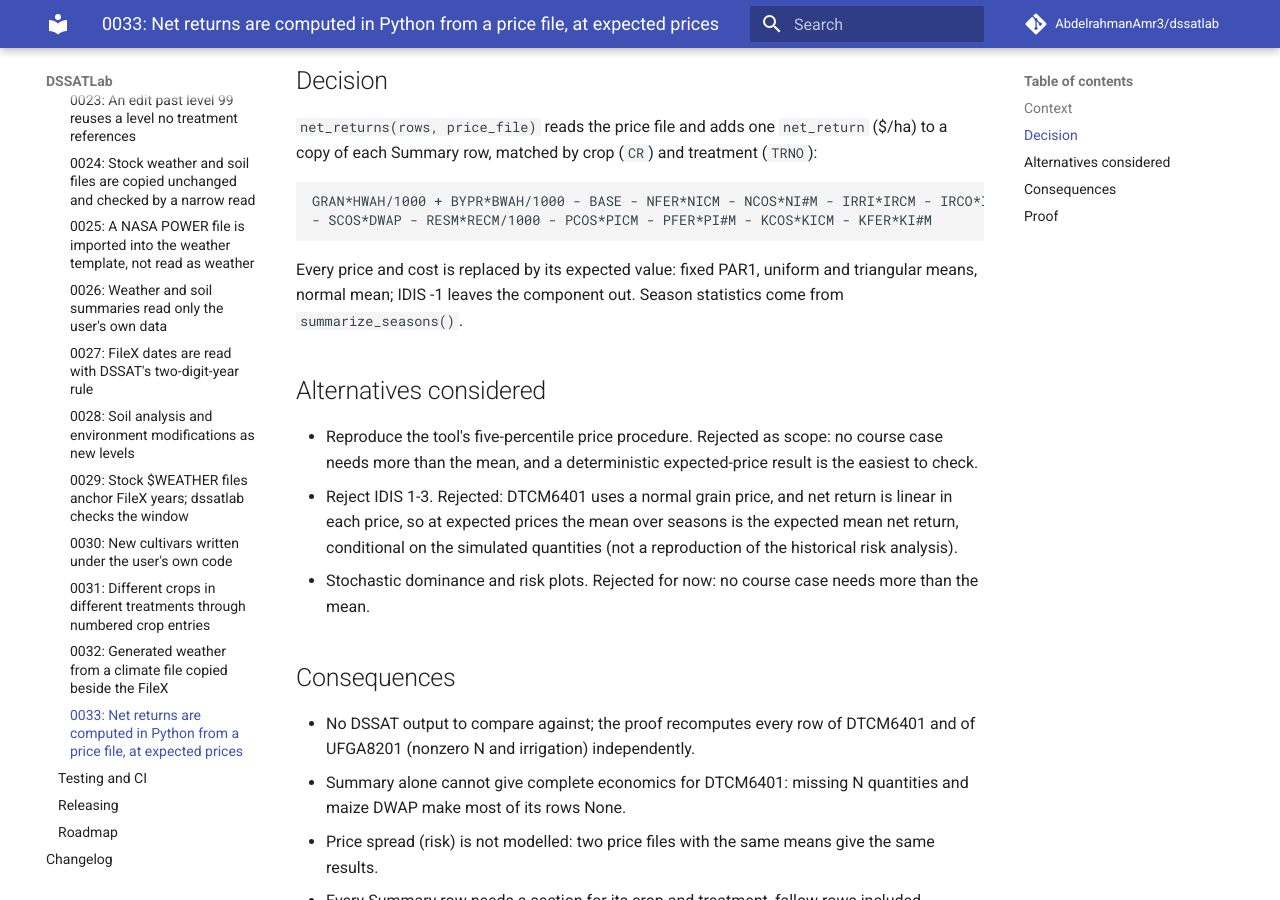
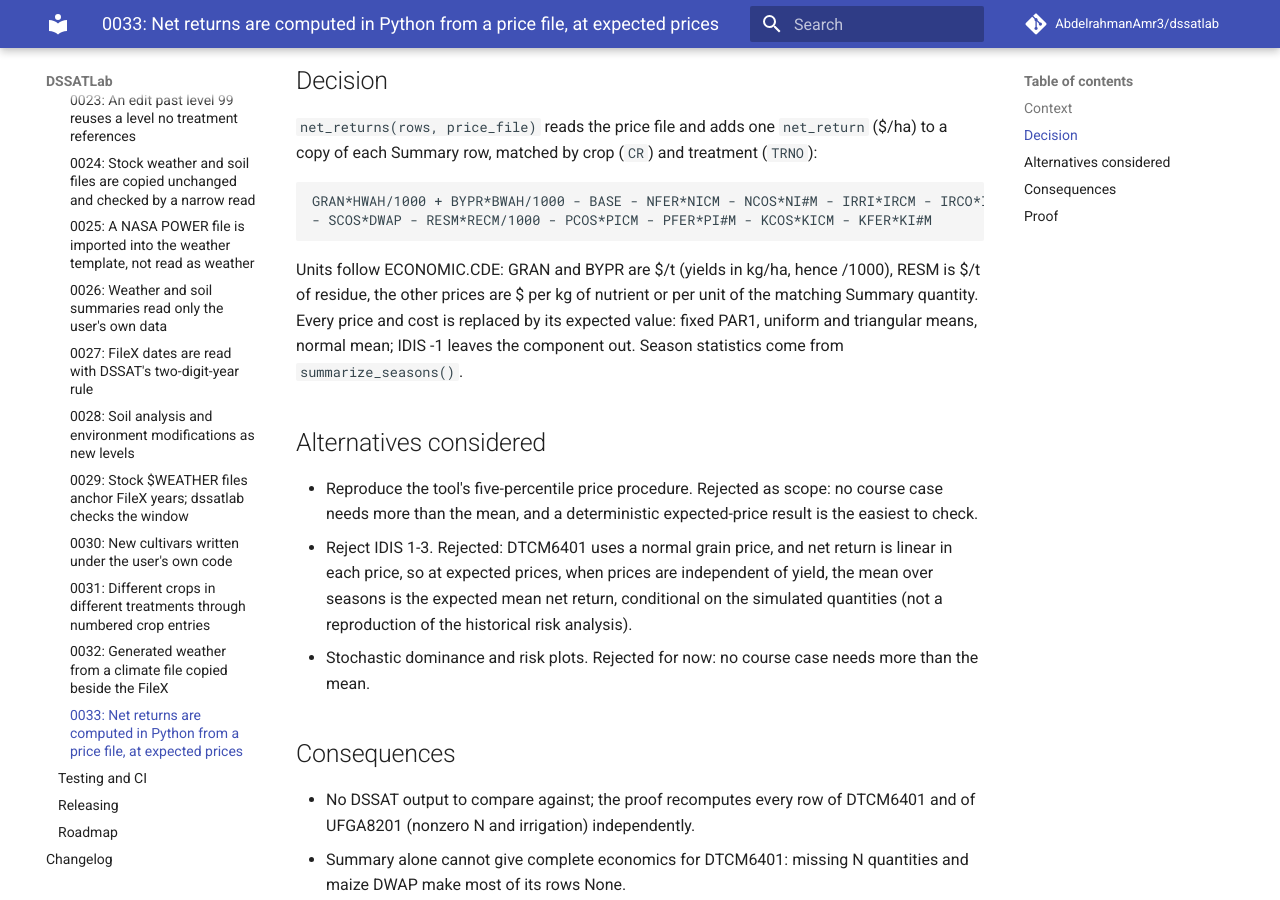
Before and after one commit to AbdelrahmanAmr3/dssatlab, an MkDocs documentation site: the page built from docs/adr/0033-net-returns-computed-in-python-at-expected-prices.md, in a window 1280 px wide and 900 px high, scrolled down 468 px. Built offline with MkDocs 1.6.1 and Material for MkDocs 9.7.7, drawn with Linux system fonts in a browser that asks for light colours; comment, search, counter and statistics services are not loaded.

Commit message:
Reject bool CR/TRNO, add units and independence assumption to ADR 0033
Co-Authored-By: Claude Sonnet 5.5 <noreply@anthropic.com>

```diff
--- a/docs/adr/0033-net-returns-computed-in-python-at-expected-prices.md
+++ b/docs/adr/0033-net-returns-computed-in-python-at-expected-prices.md
@@ -18,6 +18,8 @@ each Summary row, matched by crop (`CR`) and treatment (`TRNO`):
     GRAN*HWAH/1000 + BYPR*BWAH/1000 - BASE - NFER*NICM - NCOS*NI#M - IRRI*IRCM - IRCO*IR#M
     - SCOS*DWAP - RESM*RECM/1000 - PCOS*PICM - PFER*PI#M - KCOS*KICM - KFER*KI#M
 
+Units follow ECONOMIC.CDE: GRAN and BYPR are $/t (yields in kg/ha, hence /1000), RESM is $/t of
+residue, the other prices are $ per kg of nutrient or per unit of the matching Summary quantity.
 Every price and cost is replaced by its expected value: fixed PAR1, uniform and triangular means,
 normal mean; IDIS -1 leaves the component out. Season statistics come from `summarize_seasons()`.
 
@@ -26,8 +28,8 @@ normal mean; IDIS -1 leaves the component out. Season statistics come from `summ
 - Reproduce the tool's five-percentile price procedure. Rejected as scope: no course case needs more
   than the mean, and a deterministic expected-price result is the easiest to check.
 - Reject IDIS 1-3. Rejected: DTCM6401 uses a normal grain price, and net return is linear in each
-  price, so at expected prices the mean over seasons is the expected mean net return, conditional on
-  the simulated quantities (not a reproduction of the historical risk analysis).
+  price, so at expected prices, when prices are independent of yield, the mean over seasons is the expected
+  mean net return, conditional on the simulated quantities (not a reproduction of the historical risk analysis).
 - Stochastic dominance and risk plots. Rejected for now: no course case needs more than the mean.
 
 ## Consequences
```
Also changed, not shown: 2 other files.
